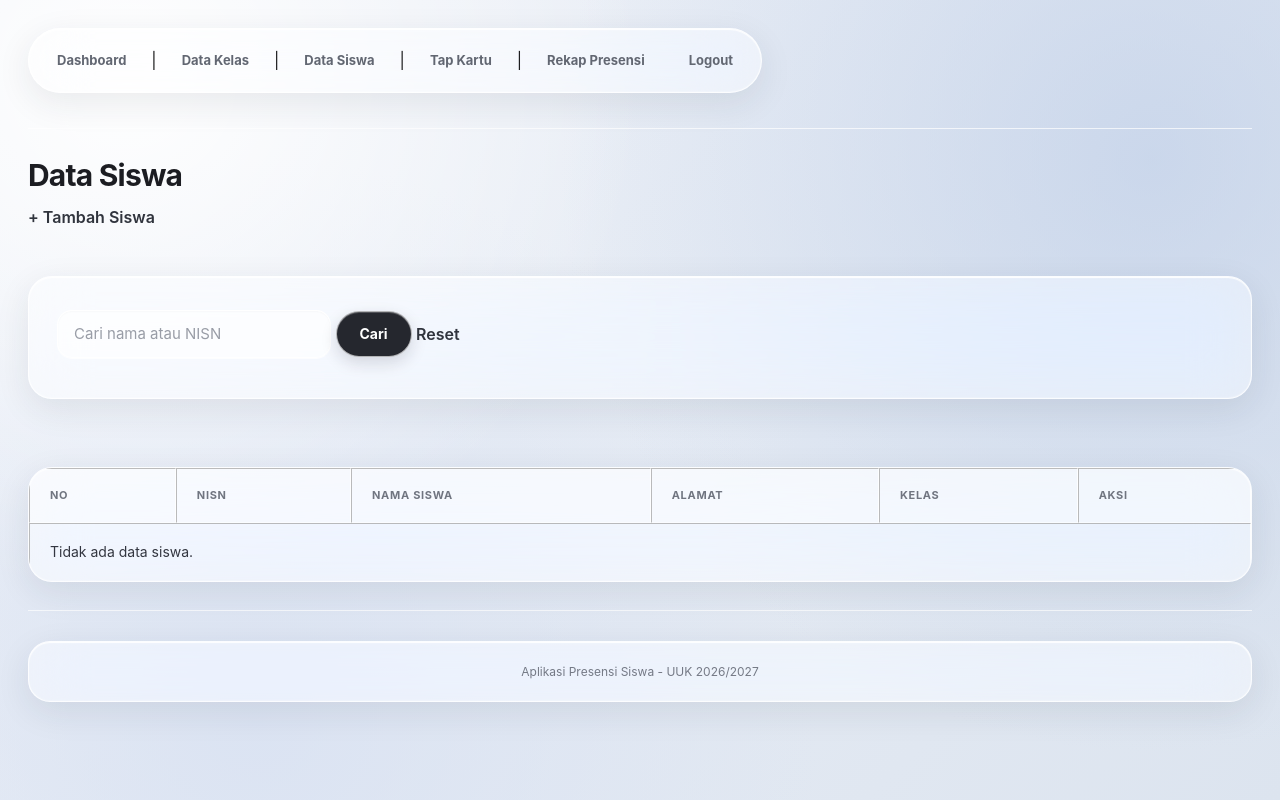
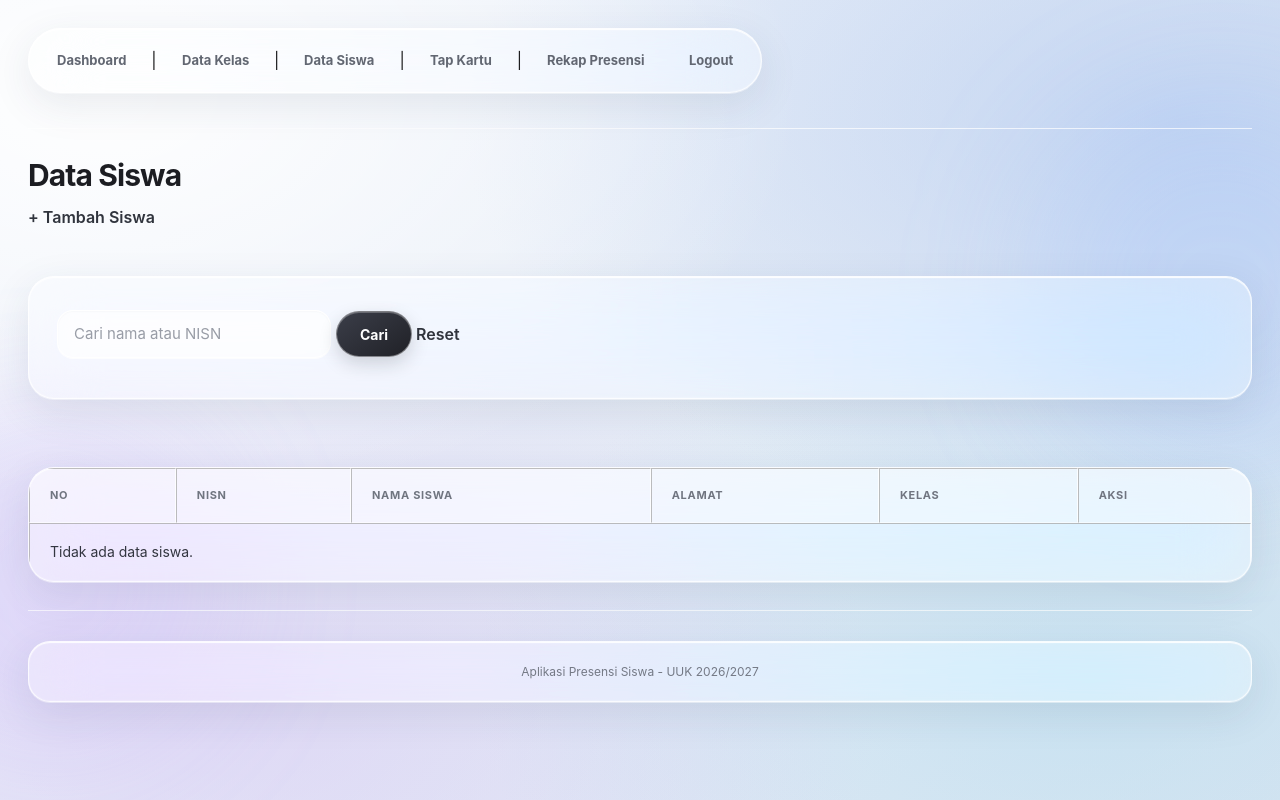
Before and after one commit to uyabbbbbbb/presensi-siswa, a PHP site: page /siswa/index.php in a window 1280 px wide. Run offline with PHP 8.4, Linux system fonts and the light colour scheme; the visitor is signed in with stand-in values (Sample User, id 1); data that the repository does not hold is empty.

Commit message:
update effect

```diff
--- /dev/null
+++ b/assets/css/js/liquid-glass.js
@@ -0,0 +1,49 @@
+
+document.addEventListener("DOMContentLoaded", function () {
+
+    const elements = document.querySelectorAll(
+        "button, nav a, input[type='submit']"
+    );
+
+    elements.forEach(function (element) {
+
+        element.classList.add("glass-interactive");
+
+        function updateLight(event) {
+            const rect = element.getBoundingClientRect();
+
+            const x = ((event.clientX - rect.left) / rect.width) * 100;
+            const y = ((event.clientY - rect.top) / rect.height) * 100;
+
+            element.style.setProperty("--pointer-x", x + "%");
+            element.style.setProperty("--pointer-y", y + "%");
+        }
+
+        function startPress(event) {
+            if (element.disabled) return;
+
+            updateLight(event);
+            element.classList.add("is-pressing");
+        }
+
+        function endPress() {
+            element.classList.remove("is-pressing");
+        }
+
+        element.addEventListener("pointermove", updateLight);
+        element.addEventListener("pointerdown", startPress);
+        element.addEventListener("pointerup", endPress);
+        element.addEventListener("pointercancel", endPress);
+        element.addEventListener("pointerleave", endPress);
+        element.addEventListener("blur", endPress);
+
+        element.addEventListener("keydown", function (event) {
+            if (event.key === "Enter" || event.key === " ") {
+                element.classList.add("is-pressing");
+            }
+        });
+
+        element.addEventListener("keyup", endPress);
+    });
+
+});
--- a/assets/css/style.css
+++ b/assets/css/style.css
@@ -1,13 +1,14 @@
 
 :root {
-    --bg: #e8edf4;
+    --bg: #e8edf5;
     --text: #1d1d1f;
-    --muted: #737780;
-    --glass: rgba(255, 255, 255, 0.48);
-    --glass-strong: rgba(255, 255, 255, 0.7);
-    --border: rgba(255, 255, 255, 0.8);
-    --shadow: 0 10px 35px rgba(30, 40, 60, 0.09);
-    --radius: 24px;
+    --muted: #717782;
+    --glass: rgba(255, 255, 255, 0.36);
+    --glass-strong: rgba(255, 255, 255, 0.58);
+    --border: rgba(255, 255, 255, 0.78);
+    --shadow: 0 12px 40px rgba(35, 55, 90, 0.10);
+    --radius: 26px;
+    --ease: cubic-bezier(.22, 1, .36, 1);
 }
 
 * {
@@ -27,38 +28,71 @@ body {
     overflow-x: hidden;
 
     font-family: -apple-system, BlinkMacSystemFont,
-                 "Segoe UI", Arial, sans-serif;
+                 "SF Pro Display", "Segoe UI", Arial, sans-serif;
 
     color: var(--text);
     line-height: 1.6;
 
     background:
         radial-gradient(
-            circle at 10% 10%,
-            rgba(255,255,255,0.95),
-            transparent 38%
+            ellipse at 8% 12%,
+            rgba(255, 255, 255, 0.95),
+            transparent 42%
         ),
         radial-gradient(
-            circle at 90% 20%,
-            rgba(189,205,231,0.65),
-            transparent 45%
+            ellipse at 92% 15%,
+            rgba(170, 196, 239, 0.55),
+            transparent 43%
         ),
         radial-gradient(
-            circle at 20% 90%,
-            rgba(216,225,242,0.8),
-            transparent 45%
+            ellipse at 20% 88%,
+            rgba(209, 184, 244, 0.38),
+            transparent 43%
         ),
-        linear-gradient(135deg, #f0f3f9, #dce4ef);
+        radial-gradient(
+            ellipse at 85% 85%,
+            rgba(163, 218, 239, 0.38),
+            transparent 40%
+        ),
+        linear-gradient(135deg, #f1f5fc, #dce5f1);
 
     background-attachment: fixed;
     -webkit-font-smoothing: antialiased;
 }
 
+/* Background glow */
 
+body::before,
+body::after {
+    content: "";
+    position: fixed;
+    pointer-events: none;
+    z-index: -1;
+    border-radius: 50%;
+    filter: blur(65px);
+}
+
+body::before {
+    width: 380px;
+    height: 380px;
+    top: 12%;
+    right: -130px;
+    background: rgba(146, 183, 255, 0.20);
+}
+
+body::after {
+    width: 350px;
+    height: 350px;
+    bottom: 5%;
+    left: -120px;
+    background: rgba(192, 154, 255, 0.16);
+}
+
+/* Typography */
 
 h1, h2, h3 {
     color: #1c1d22;
-    letter-spacing: -0.8px;
+    letter-spacing: -0.9px;
     line-height: 1.2;
 }
 
@@ -88,33 +122,40 @@ a {
     color: #30343d;
     text-decoration: none;
     font-weight: 600;
+    transition: color .25s ease;
 }
 
 a:hover {
     color: #111;
 }
 
-
-
+/* Liquid Glass surfaces */
 
 nav,
 form,
 table,
 footer {
+    position: relative;
     background: var(--glass);
 
     border: 1px solid var(--border);
 
-    backdrop-filter: blur(28px) saturate(180%);
-    -webkit-backdrop-filter: blur(28px) saturate(180%);
+    backdrop-filter: blur(32px) saturate(190%);
+    -webkit-backdrop-filter: blur(32px) saturate(190%);
 
     box-shadow:
-        inset 0 1px 1px rgba(255,255,255,0.95),
-        inset 0 -1px 1px rgba(255,255,255,0.2),
+        inset 0 1px 1px rgba(255,255,255,.95),
+        inset 0 -1px 1px rgba(255,255,255,.18),
+        0 1px 0 rgba(255,255,255,.45),
         var(--shadow);
+
+    transition:
+        background .35s var(--ease),
+        box-shadow .35s var(--ease),
+        transform .35s var(--ease);
 }
 
-
+/* Navbar */
 
 nav {
     position: sticky;
@@ -146,12 +186,12 @@ nav::-webkit-scrollbar {
 }
 
 nav a {
+    position: relative;
     display: inline-flex;
     align-items: center;
     justify-content: center;
 
     flex: 0 0 auto;
-
     padding: 12px 19px;
     border-radius: 100px;
 
@@ -159,51 +199,42 @@ nav a {
     font-weight: 650;
     color: #626772;
 
-    transition: 0.25s ease;
+    transition:
+        background .3s var(--ease),
+        color .3s ease,
+        transform .35s var(--ease),
+        box-shadow .3s ease;
 }
 
 nav a:hover {
-    background: rgba(255,255,255,0.5);
+    background: rgba(255,255,255,.52);
     color: #1c1d22;
-    text-decoration: none;
+
+    box-shadow:
+        inset 0 1px 0 rgba(255,255,255,.9),
+        0 4px 15px rgba(40,60,100,.06);
 }
 
 nav a.active {
-    background: rgba(255,255,255,0.92);
+    background: rgba(255,255,255,.86);
     color: #17181c;
 
     box-shadow:
-        0 3px 12px rgba(0,0,0,0.08),
+        0 3px 12px rgba(0,0,0,.08),
         inset 0 1px 0 #fff;
 }
 
-nav a:active {
-    transform: scale(0.95);
-}
-
-
-
-
-hr {
-    border: none;
-    border-top: 1px solid rgba(255,255,255,0.7);
-    margin: 28px 0;
-}
-
-
-
+/* Forms */
 
 form {
     padding: 28px;
     margin: 20px 0;
-
     border-radius: var(--radius);
 }
 
 label {
     display: inline-block;
     margin-bottom: 8px;
-
     font-size: 13px;
     font-weight: 650;
     color: #434650;
@@ -260,54 +296,132 @@ textarea::placeholder {
     color: #999da7;
 }
 
-
+/* Buttons */
 
 button,
 input[type="submit"] {
+    position: relative;
     min-height: 46px;
     padding: 12px 23px;
 
-    border: 1px solid rgba(255,255,255,0.65);
+    border: 1px solid rgba(255,255,255,.4);
     border-radius: 100px;
 
-    background: #25272e;
+    background: linear-gradient(
+        145deg,
+        #3b3e49,
+        #202127
+    );
+
     color: #fff;
-
     font-family: inherit;
     font-size: 14px;
     font-weight: 650;
 
     cursor: pointer;
+    overflow: hidden;
+    isolation: isolate;
 
     box-shadow:
-        inset 0 1px 0 rgba(255,255,255,0.2),
-        0 6px 16px rgba(25,28,38,0.15);
+        inset 0 1px 0 rgba(255,255,255,.25),
+        0 7px 18px rgba(25,28,38,.17);
 
-    transition: 0.2s ease;
+    transition:
+        transform .35s var(--ease),
+        background .3s ease,
+        box-shadow .35s var(--ease);
+}
+
+button::before,
+input[type="submit"]::before {
+    content: "";
+    position: absolute;
+    inset: 0;
+    border-radius: inherit;
+    pointer-events: none;
+
+    background: linear-gradient(
+        120deg,
+        transparent 10%,
+        rgba(255,255,255,.24) 45%,
+        transparent 75%
+    );
+
+    transform: translateX(-150%);
+    transition: transform .65s var(--ease);
+}
+
+button:hover::before,
+input[type="submit"]:hover::before {
+    transform: translateX(150%);
 }
 
 button:hover,
 input[type="submit"]:hover {
-    background: #3c3f48;
+    background: linear-gradient(145deg, #515561, #2d3038);
     transform: translateY(-2px);
 
     box-shadow:
-        0 9px 22px rgba(25,28,38,0.18);
+        inset 0 1px 0 rgba(255,255,255,.3),
+        0 12px 25px rgba(25,28,38,.20);
 }
 
 button:active,
 input[type="submit"]:active {
-    transform: scale(0.96);
+    transform: scale(.96);
 }
 
 button:disabled {
-    opacity: 0.55;
+    opacity: .55;
     cursor: not-allowed;
 }
 
+/* Glass interaction */
 
+.glass-interactive {
+    --pointer-x: 50%;
+    --pointer-y: 50%;
+    --press-scale: 1;
 
+    transform: scale(var(--press-scale));
+    will-change: transform;
+}
 
+.glass-interactive::after {
+    content: "";
+    position: absolute;
+    inset: 0;
+    border-radius: inherit;
+    pointer-events: none;
+
+    background: radial-gradient(
+        circle at var(--pointer-x) var(--pointer-y),
+        rgba(255,255,255,.45),
+        transparent 65%
+    );
+
+    opacity: 0;
+    transition: opacity .35s ease;
+}
+
+.glass-interactive:hover::after {
+    opacity: .65;
+}
+
+.glass-interactive.is-pressing {
+    --press-scale: .955;
+
+    box-shadow:
+        inset 0 2px 10px rgba(255,255,255,.45),
+        inset 0 -3px 12px rgba(30,40,60,.08),
+        0 5px 20px rgba(50,70,120,.12);
+}
+
+.glass-interactive.is-pressing::after {
+    opacity: 1;
+}
+
+/* Tables */
 
 table {
     width: 100%;
@@ -323,27 +437,26 @@ table {
 th {
     padding: 18px 20px;
 
-    background: rgba(255,255,255,0.45);
+    background: rgba(255,255,255,.43);
     color: #707580;
 
     font-size: 11px;
     font-weight: 750;
     text-transform: uppercase;
-    letter-spacing: 0.7px;
+    letter-spacing: .7px;
     text-align: left;
 
-    border-bottom: 1px solid rgba(255,255,255,0.55);
+    border-bottom: 1px solid rgba(255,255,255,.55);
 }
 
 td {
     padding: 17px 20px;
-
-    background: rgba(255,255,255,0.1);
+    background: rgba(255,255,255,.10);
     color: #333640;
-
     font-size: 14px;
 
-    border-bottom: 1px solid rgba(255,255,255,0.4);
+    border-bottom: 1px solid rgba(255,255,255,.4);
+    transition: background .25s ease;
 }
 
 tbody tr:last-child td {
@@ -414,18 +524,25 @@ footer p {
     color: #747985;
 }
 
+hr {
+    border: none;
+    border-top: 1px solid rgba(255,255,255,.7);
+    margin: 28px 0;
+}
 
-
+/* Animations */
 
 @keyframes glassAppear {
     from {
         opacity: 0;
-        transform: translateY(12px);
+        transform: translateY(14px);
+        filter: blur(5px);
     }
 
     to {
         opacity: 1;
         transform: translateY(0);
+        filter: blur(0);
     }
 }
 
--- a/includes/footer.php
+++ b/includes/footer.php
@@ -4,7 +4,9 @@
     <p>Aplikasi Presensi Siswa - UUK 2026/2027</p>
 </footer>
 
-<script src="/presensi%20siswa/assets/js/script.js"></script>
+
+<script src="/presensi%20siswa/assets/js/liquid-glass.js"></script>
+
 
 </body>
 </html>
```
Also changed, not shown: other parts of assets/css/style.css (+30 -56 lines).
